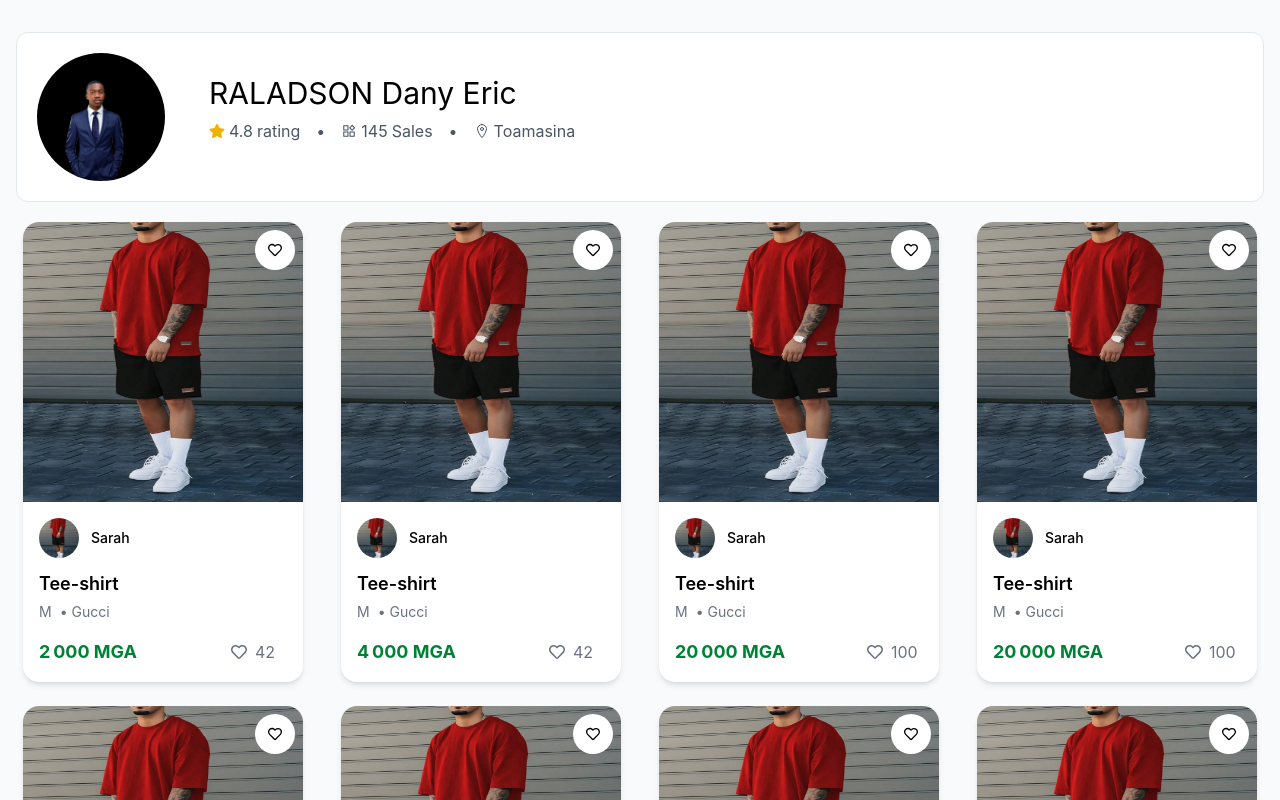
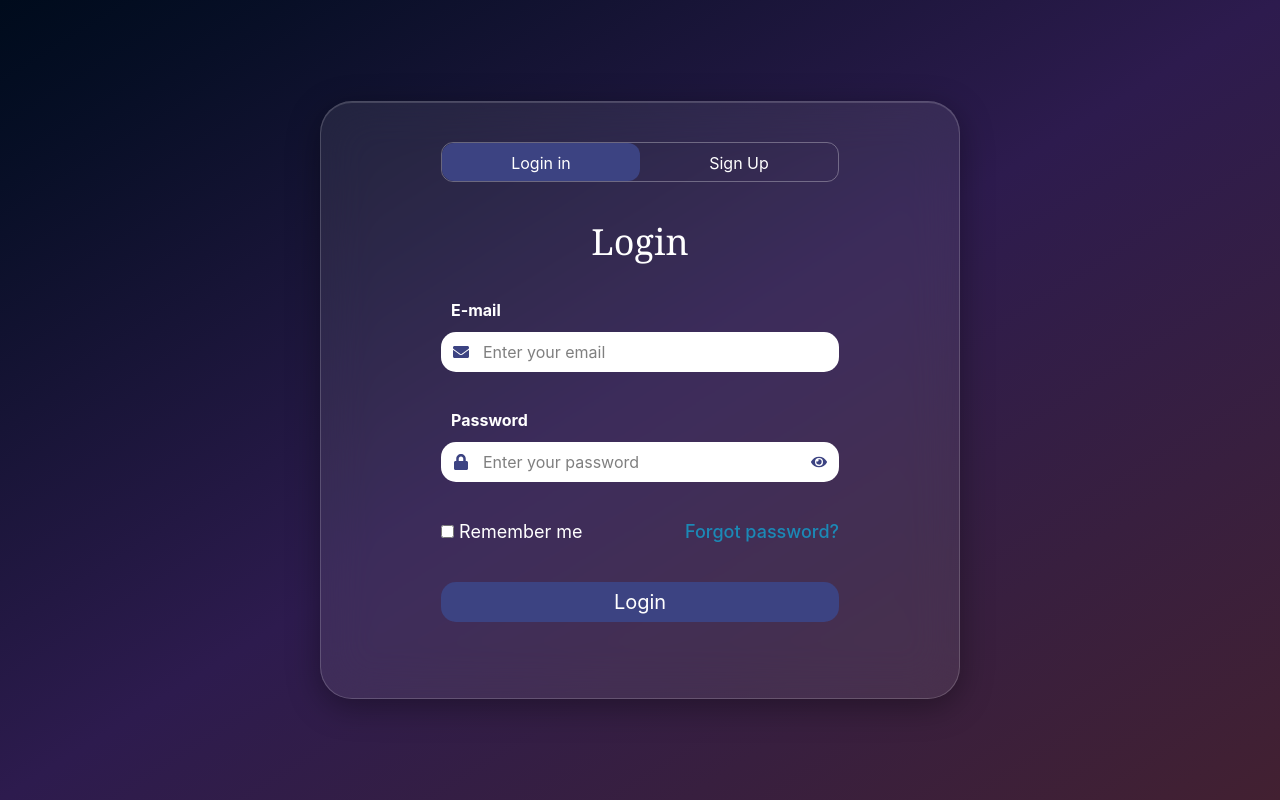
Before and after one commit to Ravaly23/e-commerce-VED, a React (Vite) app: page / in a window 1280 px wide. Shown: the top 800 px of the page. Built offline with nearby package versions, Linux system fonts and the light colour scheme.

Commit message:
nouveau page d'authentification

```diff
--- a/src/App.tsx
+++ b/src/App.tsx
@@ -1,8 +1,9 @@
 import ProfilSeller from "./Pages/ProfilSeller"
 import Home from "./Pages/Home"
+import Auth from "./Pages/Authentification"
 
 function App() {
-    return (<ProfilSeller />)
+    return (<Auth />)
 }
 
 export default App
--- a/src/Pages/Authentification.tsx
+++ b/src/Pages/Authentification.tsx
@@ -1,8 +1,8 @@
 import { useState } from "react";
+// import Input from "../components/Input";
+// import { FaEnvelope } from "react-icons/fa";
 import FormulaireConnexion from "../components/FormulaireConnexion";
 import FormulaireInscription from "../components/FormulaireInscription";
-import fondImage from "../assets/happy-girlfriends-holding-shopping-bags.jpg";
-
 
 export default function Auth() {
   const [isLogin, setIsLogin] = useState(true);
@@ -14,26 +14,34 @@ export default function Auth() {
   function handleSignUp() {
     setIsLogin(false);
   }
-
-    const fond = {
-        backgroundImage: `url(${fondImage})`,
-    }
+// my-10 mx-10 lg:mx-40
   return (
-        <div className="relative w-screen h-screen overflow-hidden" >
-            <div className="absolute inset-0 bg-cover bg-center blur-[4px] scale-105" style={fond}></div>
-            <div className="relative z-10 xl:px-90">
-                <div className="relative my-10 mx-10 lg:mx-40 border border-black-500 border-white/30 rounded-xl h-10">
+    <div className="relative w-full h-screen flex justify-center items-center bg-gradient-to-tl from-[#422031] via-[#2D1B4E] to-[#000B1C]">
+      <div className="relative z-10  p-5 mx-5 sm:mx-10 sm:p-10 w-[100%] sm:w-[80%] xl:w-1/2 bg-white/[0.08] backdrop-blur-xl border border-white/[0.18] rounded-4xl shadow-[0_8px_32px_rgba(0,0,0,0.35),inset_0_1px_0_rgba(255,255,255,0.15)]">
+        <div className="relative border border-black-500 border-white/30 rounded-xl h-10 sm:mx-10 xl:mx-20">
           <div
-                        className={`absolute top-0 left-0 h-full w-1/2 bg-[#3C4382] rounded-xl transition-all duration-300 ${isLogin ? "translate-x-0" : "translate-x-full"
+            className={`absolute top-0 left-0 h-full w-1/2 bg-[#3C4382] rounded-xl transition-all duration-300 ${
+              isLogin ? "translate-x-0" : "translate-x-full"
             }`}
           ></div>
-                    <button className="w-1/2 rounded-xl h-10 relative z-10 text-white cursor-pointer" onClick={handleLogin}>Login in</button>
-                    <button className="w-1/2 rounded-xl h-10 relative z-10 text-white cursor-pointer" onClick={handleSignUp}>Sign Up</button>
+          <button
+            className="w-1/2 rounded-xl h-10 relative z-10 text-white cursor-pointer"
+            onClick={handleLogin}
+          >
+            Login in
+          </button>
+          <button
+            className="w-1/2 rounded-xl h-10 relative z-10 text-white cursor-pointer"
+            onClick={handleSignUp}
+          >
+            Sign Up
+          </button>
         </div>
-                <div className="relative overflow-hidden h-full">
 
+        <div className="relative overflow-hidden h-full mt-10">
           <div
-                        className={`transition-all duration-500 ${isLogin
+            className={`transition-all duration-500 ${
+              isLogin
                 ? "opacity-100 translate-x-0"
                 : "opacity-0 -translate-x-10 absolute inset-0 pointer-events-none"
             }`}
@@ -42,23 +50,25 @@ export default function Auth() {
           </div>
 
           <div
-                        className={`transition-all duration-500 ${!isLogin
+            className={`transition-all duration-500 ${
+              !isLogin
                 ? "opacity-100 translate-x-0"
                 : "opacity-0 translate-x-10 absolute inset-0 pointer-events-none"
             }`}
           >
             <FormulaireInscription />
           </div>
-
         </div>
       </div>
-            {/* <div className="relative bg-green-500 m-5 rounded-3xl bg-cover z-10 hidden xl:block" style={fond}>
-                <div className="z-20 absolute bg-white/30 backdrup-blur-md border border-white/30 shadow-xl
-                h-50 bottom-0 w-full rounded-t-4xl rounded-b-3xl text-center">
-                    <h1 className="text-xl text-medium mt-10 mb-5">Welcome to VED</h1>
-                    <p>Sign in to continue your personnalized digital experience and unclock all exclusive features</p>
     </div>
-            </div> */}
-        </div>
+    // <form action="">
+    //   <Input
+    //     type="email"
+    //     placeholder="Enter your email"
+    //     value={email}
+    //     onChange={(e) => setEmail(e.target.value)}
+    //     iconLeft=<FaEnvelope/>
+    //   />
+    // </form>
   );
 }
--- a/src/components/Button.tsx
+++ b/src/components/Button.tsx
@@ -1,14 +1,17 @@
 interface ButtonProps {
-    text: string,
-    background?: string,
-    textColor?: string,
-    height?: string,
+  text: string;
+  background?: string;
+  textColor?: string;
+  height?: string;
 }
 
-export default function Button({ text, background, textColor }: ButtonProps) {
-    return (
-        <button className={`bg-${background} mt-[36px] w-full mb-[36px] text-${textColor} h-[40px] text-xl rounded-[15px] cursor-pointer`} type="submit">
-            {text}
-        </button>
-    )
+export default function Button({ text, background }: ButtonProps) {
+  return (
+    <button
+      className={`bg-${background} mt-[36px] w-full mb-[36px] text-[#FFFFFF] h-[40px] text-xl rounded-[15px] cursor-pointer`}
+      type="submit"
+    >
+      {text}
+    </button>
+  );
 }
--- a/src/components/FormulaireConnexion.tsx
+++ b/src/components/FormulaireConnexion.tsx
@@ -9,7 +9,7 @@ export default function FormulaireConnexion() {
     const [showPassword, setShowPassword] = useState(false);
 
     return (
-        <div className="mx-10 lg:px-15 lg:mx-25">
+        <div className="sm:px-10 xl:px-20">
             <p className="mb-[36px] text-center text-white text-4xl font-serif">Login</p>
             <form>
                 <p className="pl-2.5 font-bold mb-[10px] text-white"> E-mail </p>
@@ -34,7 +34,7 @@ export default function FormulaireConnexion() {
                     marginBottom="36px"
                 />
                 <div className="flex justify-between text-sm md:text-lg lg:text-10">
-                    <div><input type="checkbox" name="" id="" /> Remember me</div>
+                    <div className="text-[#FFFFFF]"><input type="checkbox" name="" id="" /> Remember me</div>
                     <p className="text-[#1C89B6] font-medium"><a href="http://">Forgot password?</a></p>
                 </div>
                 <Button
--- a/src/components/FormulaireInscription.tsx
+++ b/src/components/FormulaireInscription.tsx
@@ -1,33 +1,45 @@
-import { useState} from "react"
-import Input from "./Input"
-import Button from "./Button"
-import { FaCheckCircle, FaEnvelope, FaExclamationTriangle, FaEye, FaEyeSlash, FaLock } from "react-icons/fa"
-
+import { useState } from "react";
+import Input from "./Input";
+import Button from "./Button";
+import {
+  FaCheckCircle,
+  FaEnvelope,
+  FaExclamationTriangle,
+  FaEye,
+  FaEyeSlash,
+  FaLock,
+} from "react-icons/fa";
 
 export default function FormulaireInscription() {
-    const [email, setEmail] = useState('')
-    const [password, setPassword] = useState('')
-    const [confirmPassword, setConfirmPassword] = useState('')
-    const [showPassword, setShowPassword] = useState(false)
-    const [showConfirmPassword, setShowConfirmPassword] = useState(false)
-    const [isVisibleIconVerification, setIsVisibleIconVerification] = useState(false)
-    const [iconVerification, setIconVerification] = useState(<FaExclamationTriangle />)
-    const [passwordVerify,setPasswordVerify] = useState(false)
+  const [email, setEmail] = useState("");
+  const [password, setPassword] = useState("");
+  const [confirmPassword, setConfirmPassword] = useState("");
+  const [showPassword, setShowPassword] = useState(false);
+  const [showConfirmPassword, setShowConfirmPassword] = useState(false);
+  const [isVisibleIconVerification, setIsVisibleIconVerification] =
+    useState(false);
+  const [iconVerification, setIconVerification] = useState(
+    <FaExclamationTriangle />,
+  );
+  const [passwordVerify, setPasswordVerify] = useState(false);
 
   const handleConfirmPassword = () => {
-        if(password !== confirmPassword){
-            setIsVisibleIconVerification(true)
-            setIconVerification(<FaExclamationTriangle />)
-            setPasswordVerify(false)
-        }else if(password === confirmPassword){
-            setIsVisibleIconVerification(true)
-            setIconVerification(<FaCheckCircle/>)
-            setPasswordVerify(true)
+    if (password !== confirmPassword) {
+      setIsVisibleIconVerification(true);
+      setIconVerification(<FaExclamationTriangle />);
+      setPasswordVerify(false);
+    } else if (password === confirmPassword) {
+      setIsVisibleIconVerification(true);
+      setIconVerification(<FaCheckCircle />);
+      setPasswordVerify(true);
     }
-    }
+  };
   return (
-        <div className="mx-10 lg:px-15 lg:mx-25">
-            <p className="mb-[36px] text-center text-white text-4xl font-serif">Sign Up</p>
+    <div className="sm:px-10 xl:px-20">
+      <p className="mb-[36px] text-center text-white text-4xl font-serif">
+        Sign Up
+      </p>
+      <form action="">
         <p className="pl-2.5 font-bold mb-[10px] text-white"> E-mail </p>
         <Input
           type="email"
@@ -48,7 +60,9 @@ export default function FormulaireInscription() {
           iconRight={showPassword ? <FaEyeSlash /> : <FaEye />}
           marginBottom="36px"
         />
-            <p className="pl-2.5 font-bold mb-[10px] text-white">Confirm your password</p>
+        <p className="pl-2.5 font-bold mb-[10px] text-white">
+          Confirm your password
+        </p>
         <Input
           type={showConfirmPassword ? "text" : "password"}
           value={confirmPassword}
@@ -62,11 +76,8 @@ export default function FormulaireInscription() {
           passwordVerify={passwordVerify}
           marginBottom="36px"
         />
-            <Button
-                text="Sign Up"
-                background="[#3C4382]"
-                textColor="[#FFFFFF]"
-            />
+        <Button text="Sign Up" background="[#3C4382]" textColor="[#FFFFFF]" />
+      </form>
     </div>
-    )
+  );
 }
```
Lines whose indentation alone changed are shown as unchanged.
